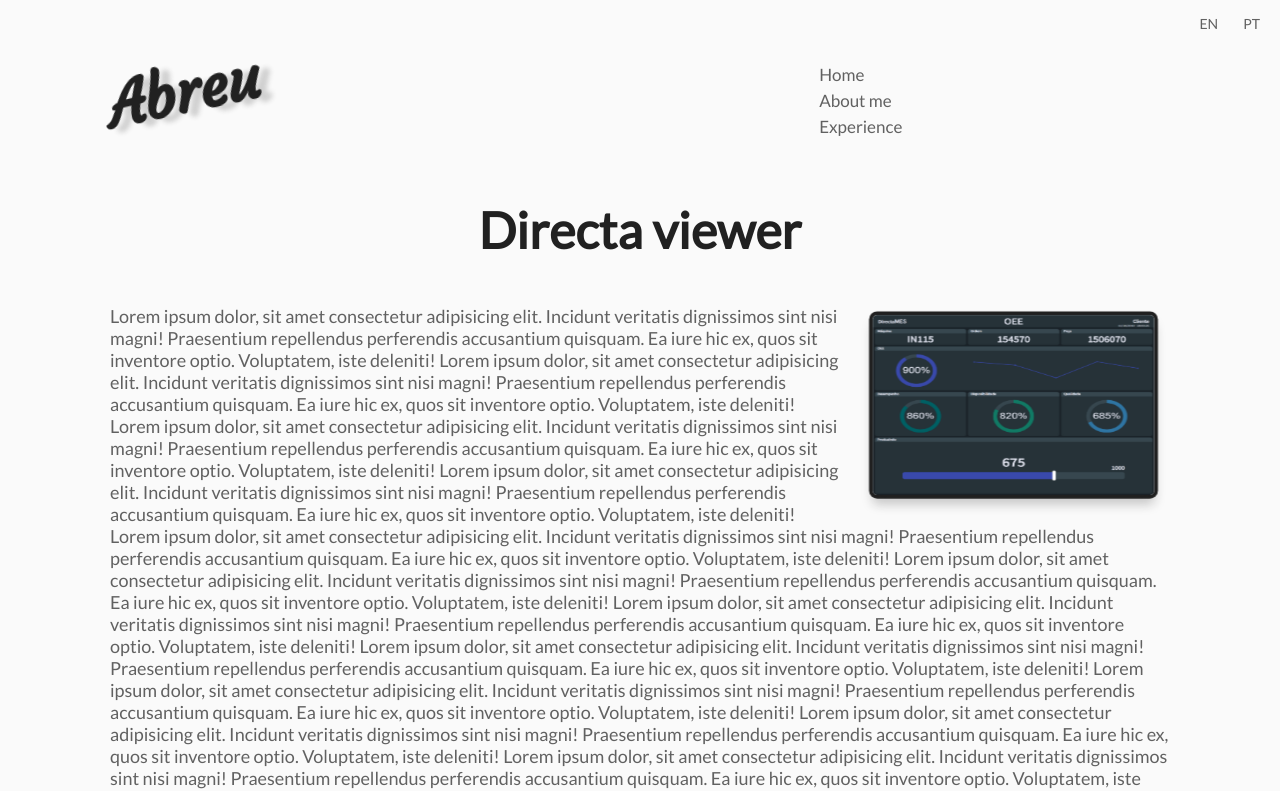
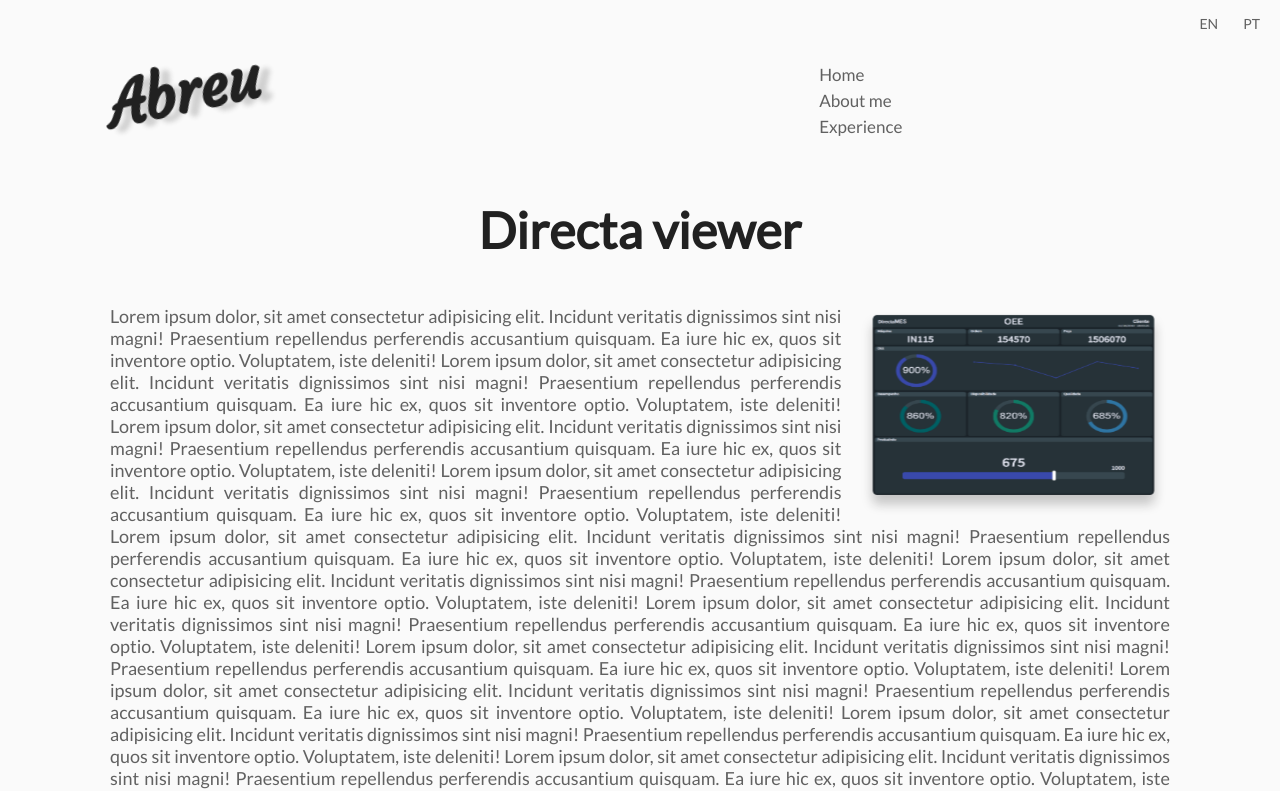
Before and after one commit to Abreu00/Port, a React (Create React App) app: page /projects/1 in a window 1280 px wide. Shown: the top 791 px of the page. Built offline with nearby package versions, Linux system fonts and the light colour scheme.

Commit message:
Improved image animation and justified project text

```diff
--- a/src/pages/Project/styles.js
+++ b/src/pages/Project/styles.js
@@ -5,6 +5,7 @@ import mediaQuery from "../../Globals/mediaQueries";
 export const Container = styled.div`
   padding: 0 calc(${theme.sidebar.width} + 3rem) 0 3rem;
   font-size: 1.8rem;
+  text-align: justify;
 
   @media (max-width: ${mediaQuery.width.pc.smaller}) {
     padding: 2rem;
@@ -26,9 +27,9 @@ export const Image = styled.img`
   margin: 0 0 1.6rem 1.6rem;
   transform: scale(0.9);
   box-shadow: 0 1rem 1.25rem 0 rgba(33, 33, 33, 0.25),
-    0 0 0 0.4rem ${props => props.theme.font.colorBold};
+    0 0 0 -0.4rem ${props => props.theme.font.colorBold};
   border-radius: 0.5rem;
-  transition: transform 0.5s, box-shadow 0.4s;
+  transition: transform 0.5s, box-shadow 0.5s;
   cursor: pointer;
 
   &:hover {
```
